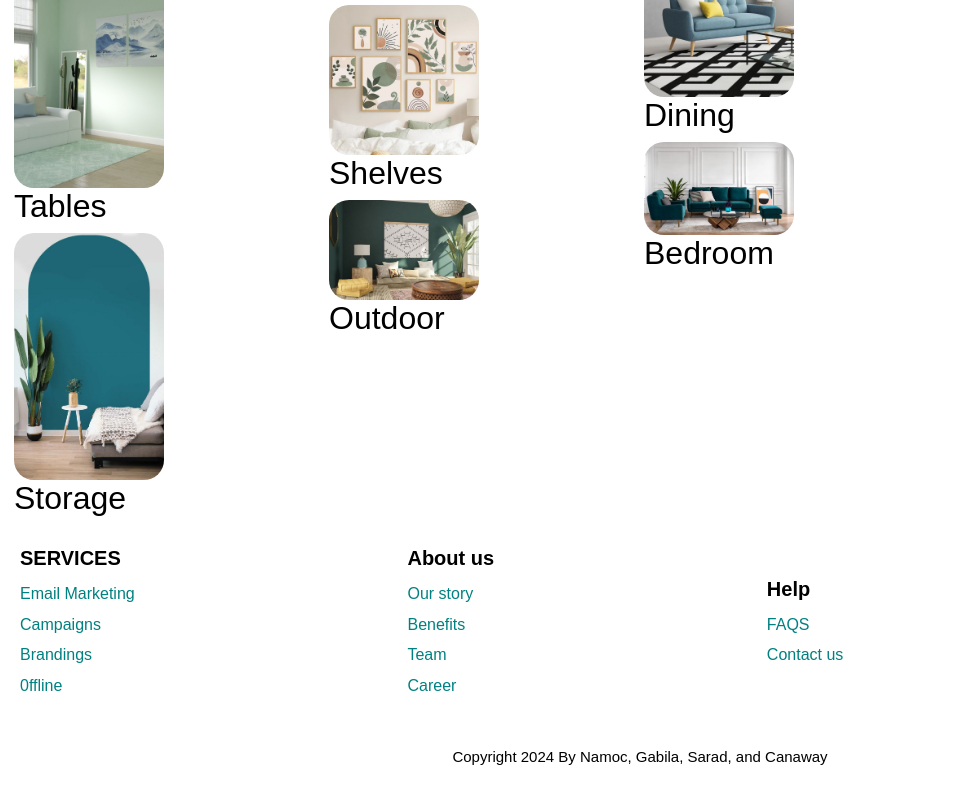
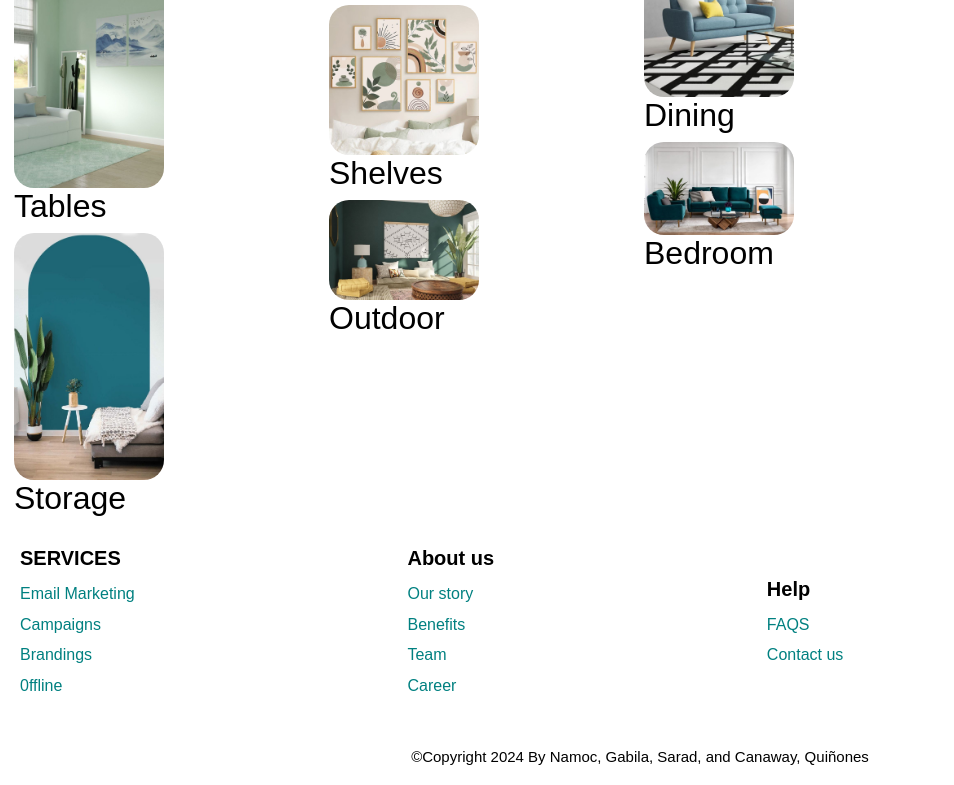
Before and after one commit to ENAMOC/ecommerce, a plain HTML site: page main.html in a window 1280 px wide. Shown: the part 1380-2165 px from the top of the page, 0-954 px from the left. Drawn offline with Linux system fonts and the light colour scheme; a web font is replaced by a local one.

Commit message:
Update main.html

```diff
--- a/main.html
+++ b/main.html
@@ -193,7 +193,7 @@
   <!-- copyright -->
   <div class="copyright">
     <div class="copyright-text">
-      <p>Copyright 2024 By Namoc, Gabila, Sarad, and Canaway</p>
+      <p>©Copyright 2024 By Namoc, Gabila, Sarad, and Canaway, Quiñones</p>
     </div>
   </div>
 
```
